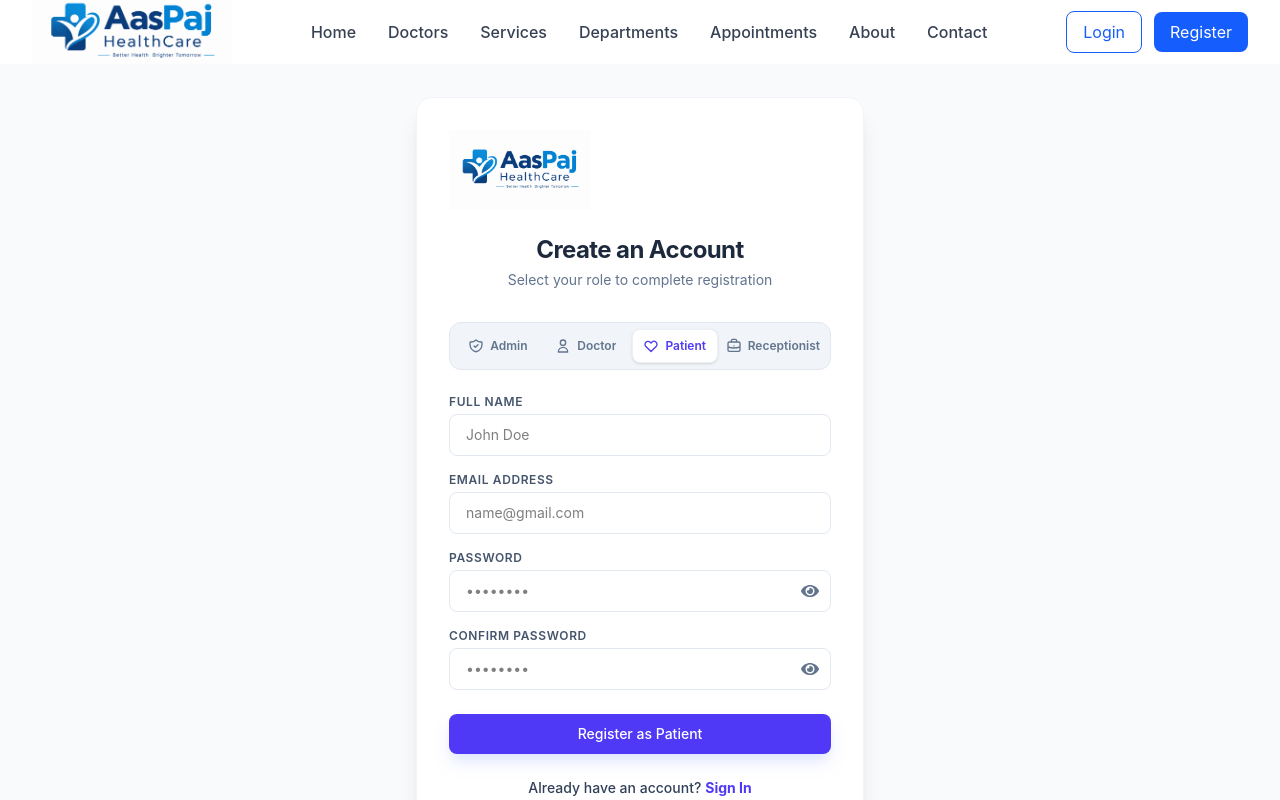
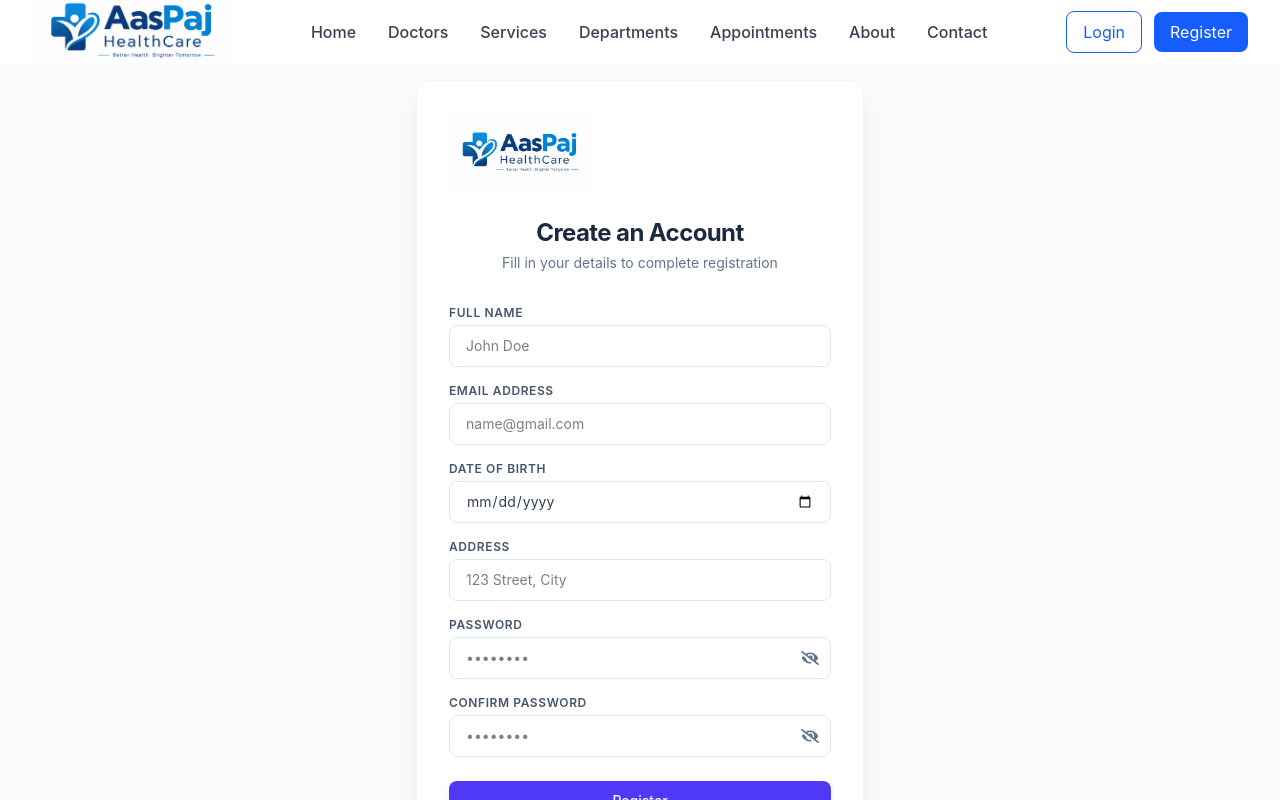
Before and after one commit to anishdhakal021-source/Hospital-Management-System, a React app in the folder Frontend/: page /register in a window 1280 px wide. Shown: the top 800 px of the page. Built offline with nearby package versions, Linux system fonts and the light colour scheme; the HTML template or start-up script is replaced by a standard one.

Commit message:
update login/register

```diff
--- a/Frontend/src/pages/Login.jsx
+++ b/Frontend/src/pages/Login.jsx
@@ -3,87 +3,7 @@ import { Link } from 'react-router-dom';
 import logo from '../assets/images/hospitalL.png';
 import { FaEye, FaEyeSlash } from 'react-icons/fa';
 
-const roles = [
-  {
-    id: 'Admin',
-    label: 'Admin',
-    icon: (
-      <svg
-        className="w-4 h-4"
-        fill="none"
-        stroke="currentColor"
-        viewBox="0 0 24 24"
-      >
-        <path
-          strokeLinecap="round"
-          strokeLinejoin="round"
-          strokeWidth="2"
-          d="M9 12l2 2 4-4m5.618-4.016A11.955 11.955 0 0112 2.944a11.955 11.955 0 01-8.618 3.04A12.02 12.02 0 003 9c0 5.591 3.824 10.29 9 11.622 5.176-1.332 9-6.03 9-11.622 0-1.042-.133-2.052-.382-3.016z"
-        />
-      </svg>
-    ),
-  },
-  {
-    id: 'Doctor',
-    label: 'Doctor',
-    icon: (
-      <svg
-        className="w-4 h-4"
-        fill="none"
-        stroke="currentColor"
-        viewBox="0 0 24 24"
-      >
-        <path
-          strokeLinecap="round"
-          strokeLinejoin="round"
-          strokeWidth="2"
-          d="M16 7a4 4 0 11-8 0 4 4 0 018 0zM12 14a7 7 0 00-7 7h14a7 7 0 00-7-7z"
-        />
-      </svg>
-    ),
-  },
-  {
-    id: 'Patient',
-    label: 'Patient',
-    icon: (
-      <svg
-        className="w-4 h-4"
-        fill="none"
-        stroke="currentColor"
-        viewBox="0 0 24 24"
-      >
-        <path
-          strokeLinecap="round"
-          strokeLinejoin="round"
-          strokeWidth="2"
-          d="M4.318 6.318a4.5 4.5 0 000 6.364L12 20.364l7.682-7.682a4.5 4.5 0 00-6.364-6.364L12 7.636l-1.318-1.318a4.5 4.5 0 00-6.364 0z"
-        />
-      </svg>
-    ),
-  },
-  {
-    id: 'Receptionist',
-    label: 'Receptionist',
-    icon: (
-      <svg
-        className="w-4 h-4"
-        fill="none"
-        stroke="currentColor"
-        viewBox="0 0 24 24"
-      >
-        <path
-          strokeLinecap="round"
-          strokeLinejoin="round"
-          strokeWidth="2"
-          d="M21 13.255A23.931 23.931 0 0112 15c-3.183 0-6.22-.62-9-1.745M16 6V4a2 2 0 00-2-2h-4a2 2 0 00-2 2v2m4 6h.01M5 20h14a2 2 0 002-2V8a2 2 0 00-2-2H5a2 2 0 00-2 2v10a2 2 0 002 2z"
-        />
-      </svg>
-    ),
-  },
-];
-
 function Login() {
-  const [selectedRole, setSelectedRole] = useState('Admin');
   const [email, setEmail] = useState('');
   const [password, setPassword] = useState('');
 
@@ -92,7 +12,7 @@ function Login() {
 
   const handleLogin = (e) => {
     e.preventDefault();
-    alert(`Authentication Request sent for role: ${selectedRole}`);
+    alert(`Authentication Request sent for: ${email}`);
   };
 
   return (
@@ -115,31 +35,8 @@ function Login() {
           </h2>
 
           <p className="text-sm text-slate-500 mt-1">
-            Please select your system role to log in
+            Please enter your credentials to log in
           </p>
-        </div>
-
-        {/* Role Toggle Bar */}
-        <div className="bg-slate-100 p-1.5 rounded-xl flex mb-6 gap-1 border border-slate-200">
-          {roles.map((role) => {
-            const isSelected = selectedRole === role.id;
-
-            return (
-              <button
-                key={role.id}
-                type="button"
-                onClick={() => setSelectedRole(role.id)}
-                className={`flex-1 py-2 px-1 rounded-lg flex items-center justify-center gap-1.5 transition-all text-xs font-semibold ${
-                  isSelected
-                    ? 'bg-white text-indigo-600 shadow-sm border border-slate-200/60'
-                    : 'text-slate-500 hover:text-slate-700 hover:bg-slate-200/50'
-                }`}
-              >
-                {role.icon}
-                <span className="truncate">{role.label}</span>
-              </button>
-            );
-          })}
         </div>
 
         {/* Form */}
@@ -191,12 +88,12 @@ function Login() {
                 type="button"
                 onClick={() => setShowPassword((prev) => !prev)}
                 className="absolute right-3 top-1/2 -translate-y-1/2 text-slate-500 hover:text-indigo-600 cursor-pointer"
-                // aria-label={showPassword ? 'Hide password' : 'Show password'}
+                aria-label={showPassword ? 'Hide password' : 'Show password'}
               >
                 {showPassword ? (
+                  <FaEye className="w-4 h-4" />
+                ) : (
                   <FaEyeSlash className="w-4 h-4" />
-                ) : (
-                  <FaEye className="w-4 h-4" />
                 )}
               </button>
             </div>
@@ -207,7 +104,7 @@ function Login() {
             type="submit"
             className="w-full bg-indigo-600 hover:bg-indigo-700 text-white font-medium py-2.5 px-4 rounded-lg transition-colors shadow-lg shadow-indigo-100 mt-2 text-sm"
           >
-            Sign In as {selectedRole}
+            Sign In
           </button>
         </form>
 
--- a/Frontend/src/pages/Register.jsx
+++ b/Frontend/src/pages/Register.jsx
@@ -1,92 +1,14 @@
 import React, { useState } from "react";
+import { Link } from "react-router-dom";
 import { FaEye, FaEyeSlash } from "react-icons/fa";
 
 import logo from "../assets/images/hospitalL.png";
 
-const roles = [
-  {
-    id: "Admin",
-    label: "Admin",
-    icon: (
-      <svg
-        className="w-4 h-4"
-        fill="none"
-        stroke="currentColor"
-        viewBox="0 0 24 24"
-      >
-        <path
-          strokeLinecap="round"
-          strokeLinejoin="round"
-          strokeWidth="2"
-          d="M9 12l2 2 4-4m5.618-4.016A11.955 11.955 0 0112 2.944a11.955 11.955 0 01-8.618 3.04A12.02 12.02 0 003 9c0 5.591 3.824 10.29 9 11.622 5.176-1.332 9-6.03 9-11.622 0-1.042-.133-2.052-.382-3.016z"
-        />
-      </svg>
-    ),
-  },
-  {
-    id: "Doctor",
-    label: "Doctor",
-    icon: (
-      <svg
-        className="w-4 h-4"
-        fill="none"
-        stroke="currentColor"
-        viewBox="0 0 24 24"
-      >
-        <path
-          strokeLinecap="round"
-          strokeLinejoin="round"
-          strokeWidth="2"
-          d="M16 7a4 4 0 11-8 0 4 4 0 018 0zM12 14a7 7 0 00-7 7h14a7 7 0 00-7-7z"
-        />
-      </svg>
-    ),
-  },
-  {
-    id: "Patient",
-    label: "Patient",
-    icon: (
-      <svg
-        className="w-4 h-4"
-        fill="none"
-        stroke="currentColor"
-        viewBox="0 0 24 24"
-      >
-        <path
-          strokeLinecap="round"
-          strokeLinejoin="round"
-          strokeWidth="2"
-          d="M4.318 6.318a4.5 4.5 0 000 6.364L12 20.364l7.682-7.682a4.5 4.5 0 00-6.364-6.364L12 7.636l-1.318-1.318a4.5 4.5 0 00-6.364 0z"
-        />
-      </svg>
-    ),
-  },
-  {
-    id: "Receptionist",
-    label: "Receptionist",
-    icon: (
-      <svg
-        className="w-4 h-4"
-        fill="none"
-        stroke="currentColor"
-        viewBox="0 0 24 24"
-      >
-        <path
-          strokeLinecap="round"
-          strokeLinejoin="round"
-          strokeWidth="2"
-          d="M21 13.255A23.931 23.931 0 0112 15c-3.183 0-6.22-.62-9-1.745M16 6V4a2 2 0 00-2-2h-4a2 2 0 00-2 2v2m4 6h.01M5 20h14a2 2 0 002-2V8a2 2 0 00-2-2H5a2 2 0 00-2 2v10a2 2 0 002 2z"
-        />
-      </svg>
-    ),
-  },
-];
-
 function Register() {
-  const [selectedRole, setSelectedRole] = useState("Patient");
-
   const [fullName, setFullName] = useState("");
   const [email, setEmail] = useState("");
+  const [dob, setDob] = useState("");
+  const [address, setAddress] = useState("");
 
   const [password, setPassword] = useState("");
   const [confirmPassword, setConfirmPassword] = useState("");
@@ -103,9 +25,7 @@ function Register() {
       return;
     }
 
-    alert(
-      `Registration Request sent for ${fullName} as ${selectedRole}`
-    );
+    alert(`Registration Request sent for ${fullName}`);
   };
 
   return (
@@ -128,33 +48,8 @@ function Register() {
           </h2>
 
           <p className="text-sm text-slate-500 mt-1">
-            Select your role to complete registration
+            Fill in your details to complete registration
           </p>
-        </div>
-
-        {/* Role Toggle */}
-        <div className="bg-slate-100 p-1.5 rounded-xl flex mb-6 gap-1 border border-slate-200">
-          {roles.map((role) => {
-            const isSelected = selectedRole === role.id;
-
-            return (
-              <button
-                key={role.id}
-                type="button"
-                onClick={() => setSelectedRole(role.id)}
-                className={`flex-1 py-2 px-1 rounded-lg flex items-center justify-center gap-1.5 transition-all text-xs font-semibold ${isSelected
-                  ? "bg-white text-indigo-600 shadow-sm border border-slate-200/60"
-                  : "text-slate-500 hover:text-slate-700 hover:bg-slate-200/50"
-                  }`}
-              >
-                {role.icon}
-
-                <span className="truncate">
-                  {role.label}
-                </span>
-              </button>
-            );
-          })}
         </div>
 
         {/* Form */}
@@ -192,6 +87,37 @@ function Register() {
             />
           </div>
 
+          {/* Date of Birth */}
+          <div>
+            <label className="block text-xs font-semibold text-slate-600 uppercase tracking-wider mb-1">
+              Date of Birth
+            </label>
+
+            <input
+              type="date"
+              required
+              value={dob}
+              onChange={(e) => setDob(e.target.value)}
+              className="w-full px-4 py-2.5 rounded-lg border border-slate-200 focus:outline-none focus:ring-2 focus:ring-indigo-500 text-sm transition text-slate-700"
+            />
+          </div>
+
+          {/* Address */}
+          <div>
+            <label className="block text-xs font-semibold text-slate-600 uppercase tracking-wider mb-1">
+              Address
+            </label>
+
+            <input
+              type="text"
+              required
+              placeholder="123 Street, City"
+              value={address}
+              onChange={(e) => setAddress(e.target.value)}
+              className="w-full px-4 py-2.5 rounded-lg border border-slate-200 focus:outline-none focus:ring-2 focus:ring-indigo-500 text-sm transition"
+            />
+          </div>
+
           {/* Password */}
           <div>
             <label className="block text-xs font-semibold text-slate-600 uppercase tracking-wider mb-1">
@@ -216,9 +142,9 @@ function Register() {
                 className="absolute right-3 top-1/2 -translate-y-1/2 text-slate-500 hover:text-indigo-600 cursor-pointer"
               >
                 {showPassword ? (
+                  <FaEye size={18} />
+                ) : (
                   <FaEyeSlash size={18} />
-                ) : (
-                  <FaEye size={18} />
                 )}
               </button>
             </div>
@@ -254,9 +180,9 @@ function Register() {
                 className="absolute right-3 top-1/2 -translate-y-1/2 text-slate-500 hover:text-indigo-600 cursor-pointer"
               >
                 {showConfirmPassword ? (
+                  <FaEye size={18} />
+                ) : (
                   <FaEyeSlash size={18} />
-                ) : (
-                  <FaEye size={18} />
                 )}
               </button>
             </div>
@@ -267,7 +193,7 @@ function Register() {
             type="submit"
             className="w-full bg-indigo-600 hover:bg-indigo-700 text-white font-medium py-2.5 px-4 rounded-lg transition-colors shadow-lg shadow-indigo-100 mt-2 text-sm"
           >
-            Register as {selectedRole}
+            Register
           </button>
         </form>
 
@@ -277,12 +203,12 @@ function Register() {
             Already have an account?
           </span>{" "}
 
-          <a
-            href="#"
+          <Link
+            to="/login"
             className="text-indigo-600 font-bold hover:underline"
           >
             Sign In
-          </a>
+          </Link>
         </div>
 
       </div>
```
